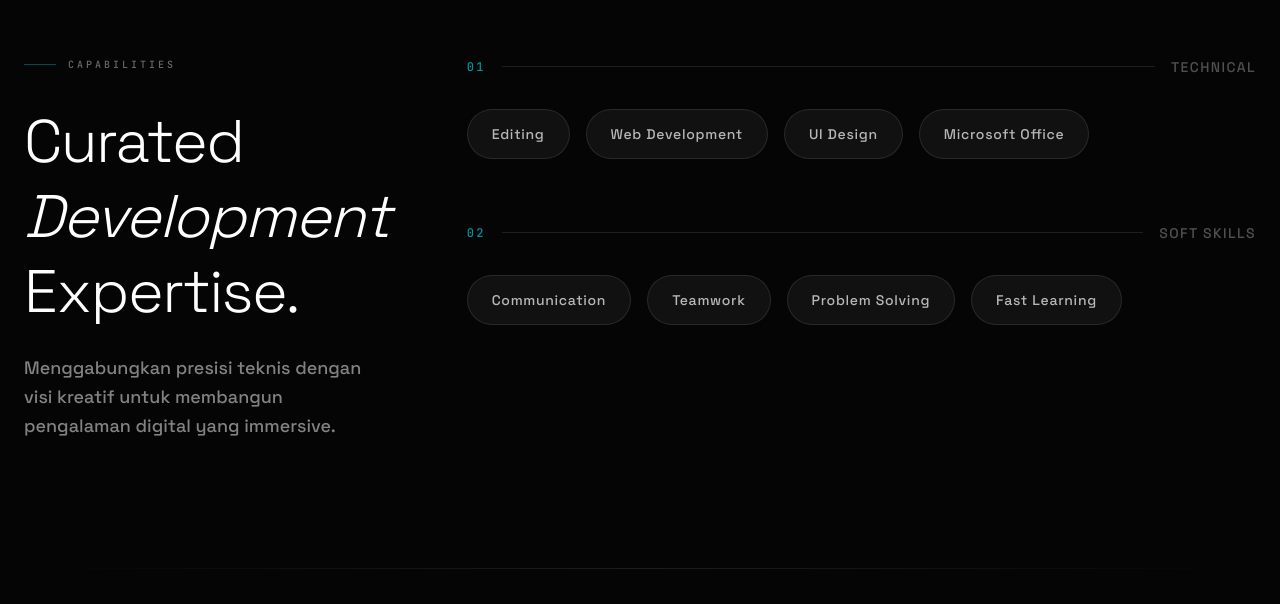
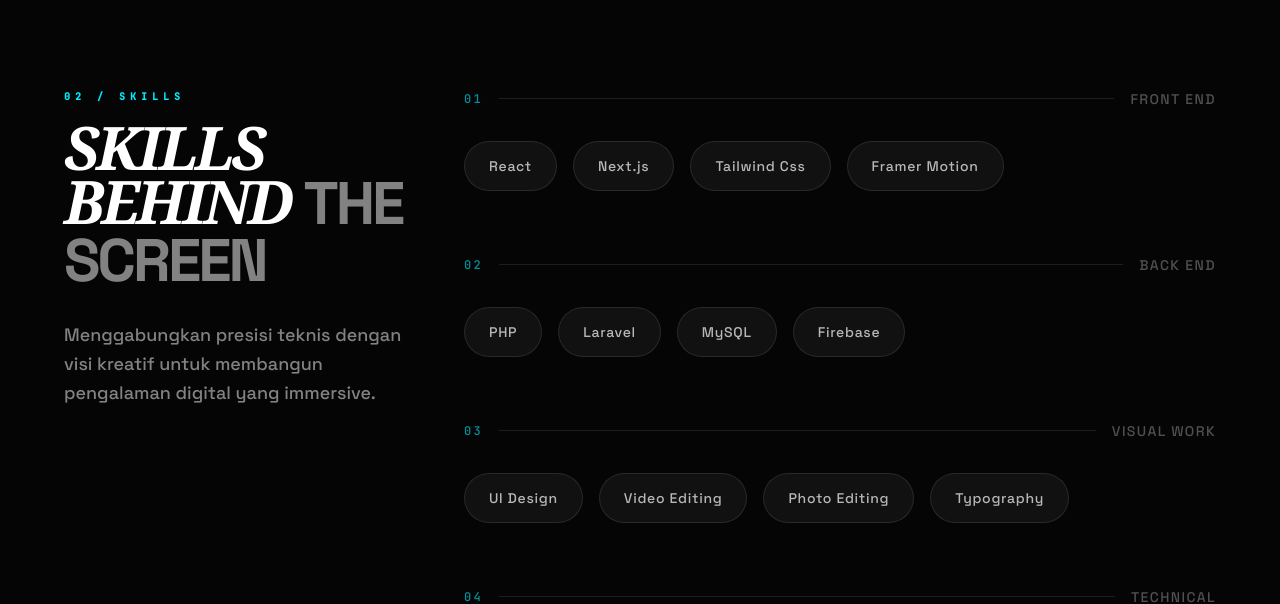
Before and after one commit to alditfq/Portfolio, a React (Vite) app: page / in a window 1280 px wide. Shown: the part 2100-2704 px from the top of the page. Built offline with nearby package versions, Linux system fonts and the light colour scheme; a web font is replaced by a local one.

Commit message:
Update Skills header to match About Me style with sticky positioning

```diff
--- a/src/components/sections/Skills.tsx
+++ b/src/components/sections/Skills.tsx
@@ -1,6 +1,5 @@
 import { motion, useMotionValue, useSpring } from "motion/react";
 import React, { useRef } from "react";
-import EditorialLabel from "@/components/ui/EditorialLabel";
 
 interface Skill {
   name: string;
@@ -8,6 +7,18 @@ interface Skill {
 }
 
 const skills: Skill[] = [
+  { name: "React", category: "Front End" },
+  { name: "Next.js", category: "Front End" },
+  { name: "Tailwind Css", category: "Front End" },
+  { name: "Framer Motion", category: "Front End" },
+  { name: "PHP", category: "Back End" },
+  { name: "Laravel", category: "Back End" },
+  { name: "MySQL", category: "Back End" },
+  { name: "Firebase", category: "Back End" },
+  { name: "UI Design", category: "Visual Work" },
+  { name: "Video Editing", category: "Visual Work" },
+  { name: "Photo Editing", category: "Visual Work" },
+  { name: "Typography", category: "Visual Work" },
   { name: "Editing", category: "Technical" },
   { name: "Web Development", category: "Technical" },
   { name: "UI Design", category: "Technical" },
@@ -68,25 +79,26 @@ function SkillPill({ name }: { name: string; key?: React.Key }) {
 
 export default function Skills() {
   return (
-    <section id="skills" className="relative px-6 py-32 max-w-7xl mx-auto w-full">
-      <div className="grid grid-cols-1 lg:grid-cols-12 gap-12 lg:gap-24">
+    <section id="skills" className="relative min-h-screen py-40 px-8 flex flex-col items-center">
+      <div className="max-w-6xl w-full grid grid-cols-1 md:grid-cols-12 gap-12">
         {/* Left Column: Title & Info */}
-        <div className="lg:col-span-4 space-y-8">
-          <EditorialLabel>Capabilities</EditorialLabel>
-          <div className="space-y-6">
-            <h2 className="text-5xl lg:text-6xl font-display font-light leading-tight tracking-tight">
-              Curated <br />
-              <span className="italic">Development</span> <br />
-              Expertise.
-            </h2>
-            <p className="text-white/50 text-lg font-sans max-w-sm leading-relaxed">
+        <div className="md:col-span-4 self-start md:sticky md:top-40">
+          <span className="text-[10px] font-mono tracking-[0.5em] text-accent font-bold uppercase mb-4 block">
+            02 / Skills
+          </span>
+          <h2 className="text-6xl font-bold tracking-tighter leading-[0.9] uppercase italic font-serif">
+            Skills <br />
+            Behind <span className="text-white opacity-50 not-italic font-sans">the Screen</span>
+          </h2>
+          <div className="mt-8">
+            <p className="text-white/50 text-lg font-sans leading-relaxed">
               Menggabungkan presisi teknis dengan visi kreatif untuk membangun pengalaman digital yang immersive.
             </p>
           </div>
         </div>
 
         {/* Right Column: Skills Grid */}
-        <div className="lg:col-span-8">
+        <div className="md:col-span-8">
           <div className="space-y-16">
             {categories.map((cat, idx) => (
               <div key={cat} className="space-y-8">
@@ -118,9 +130,6 @@ export default function Skills() {
           </div>
         </div>
       </div>
-
-      {/* Decorative Gradient Line */}
-      <div className="absolute bottom-0 left-6 right-6 h-[1px] bg-gradient-to-r from-transparent via-white/10 to-transparent" />
     </section>
   );
 }
--- a/src/components/sections/Stack.tsx
+++ b/src/components/sections/Stack.tsx
@@ -10,7 +10,7 @@ import {
 } from "motion/react";
 
 const stack = [
-  "React", "Next.js", "Laravel", "Tailwind CSS", "Framer", "FireBase", "Figma", "MySQL", "GitHub", "Git", "Gitlab"
+  "React", "Laravel", "Tailwind CSS", "FireBase", "Figma", "MySQL", "GitHub"
 ];
 
 function wrap(min: number, max: number, v: number) {
```
